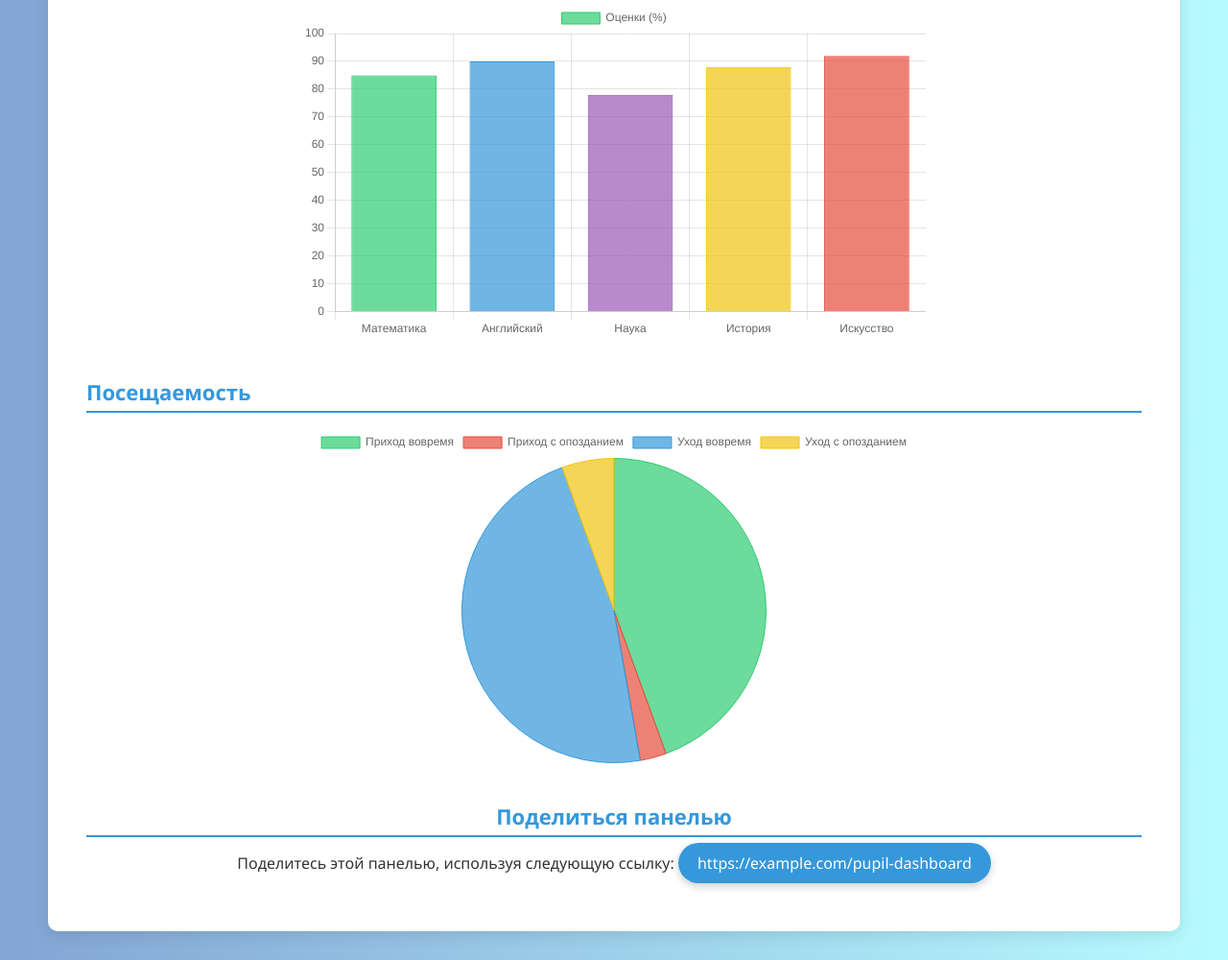
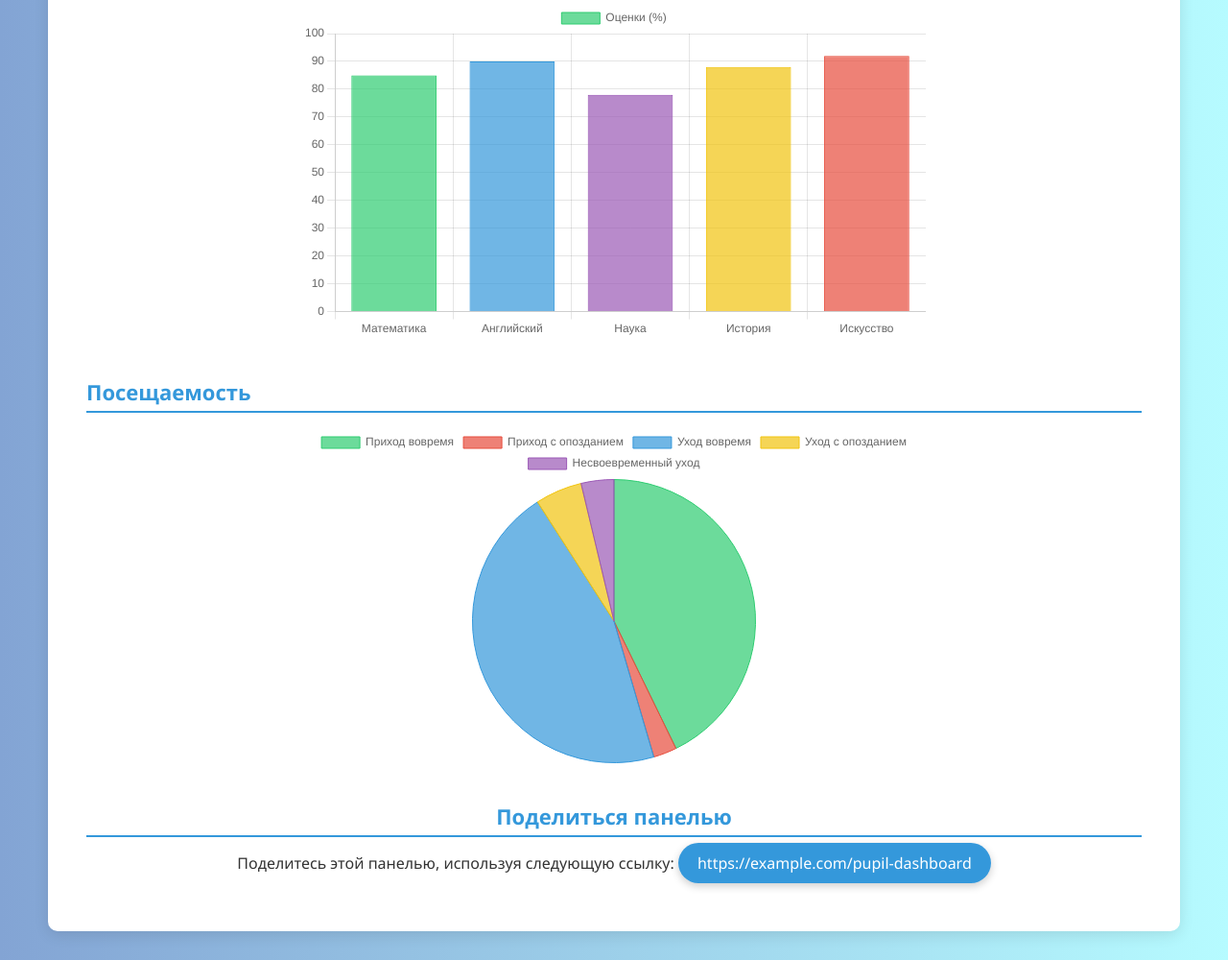
Before and after one commit to ShokhrukhAminov/dashboard, a plain HTML site: page index.html in a window 1280 px wide. Shown: the part 804-1804 px from the top of the page at 96% size. Drawn offline with nearby package versions, Linux system fonts and the light colour scheme.

Commit message:
Update index.html

```diff
--- a/index.html
+++ b/index.html
@@ -280,26 +280,34 @@
       }
     });
 
-    // Attendance Chart (Pie Chart)
+    // Attendance Chart (Pie Chart) with additional category "Несвоевременный уход"
     const attendanceCtx = document.getElementById('attendanceChart').getContext('2d');
     const attendanceChart = new Chart(attendanceCtx, {
       type: 'pie',
       data: {
-        labels: ['Приход вовремя', 'Приход с опозданием', 'Уход вовремя', 'Уход с опозданием'],
+        labels: [
+          'Приход вовремя',
+          'Приход с опозданием',
+          'Уход вовремя',
+          'Уход с опозданием',
+          'Несвоевременный уход'
+        ],
         datasets: [{
           label: 'Посещаемость',
-          data: [80, 5, 85, 10],
+          data: [80, 5, 85, 10, 7],
           backgroundColor: [
-            'rgba(46, 204, 113, 0.7)',
-            'rgba(231, 76, 60, 0.7)',
-            'rgba(52, 152, 219, 0.7)',
-            'rgba(241, 196, 15, 0.7)'
+            'rgba(46, 204, 113, 0.7)',  // Приход вовремя - green
+            'rgba(231, 76, 60, 0.7)',   // Приход с опозданием - red
+            'rgba(52, 152, 219, 0.7)',  // Уход вовремя - blue
+            'rgba(241, 196, 15, 0.7)',  // Уход с опозданием - yellow
+            'rgba(155, 89, 182, 0.7)'   // Несвоевременный уход - purple
           ],
           borderColor: [
             'rgba(46, 204, 113, 1)',
             'rgba(231, 76, 60, 1)',
             'rgba(52, 152, 219, 1)',
-            'rgba(241, 196, 15, 1)'
+            'rgba(241, 196, 15, 1)',
+            'rgba(155, 89, 182, 1)'
           ],
           borderWidth: 1
         }]
```
